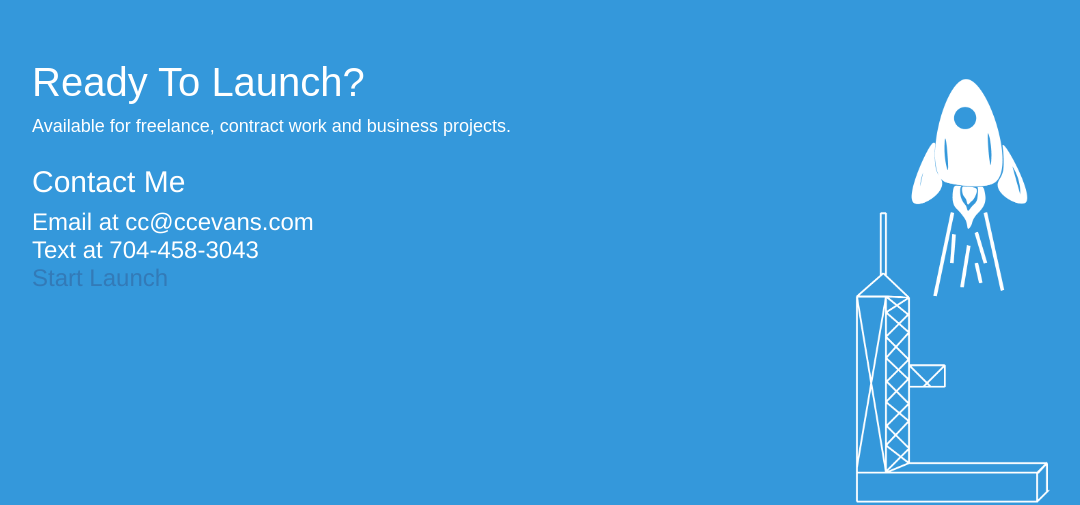
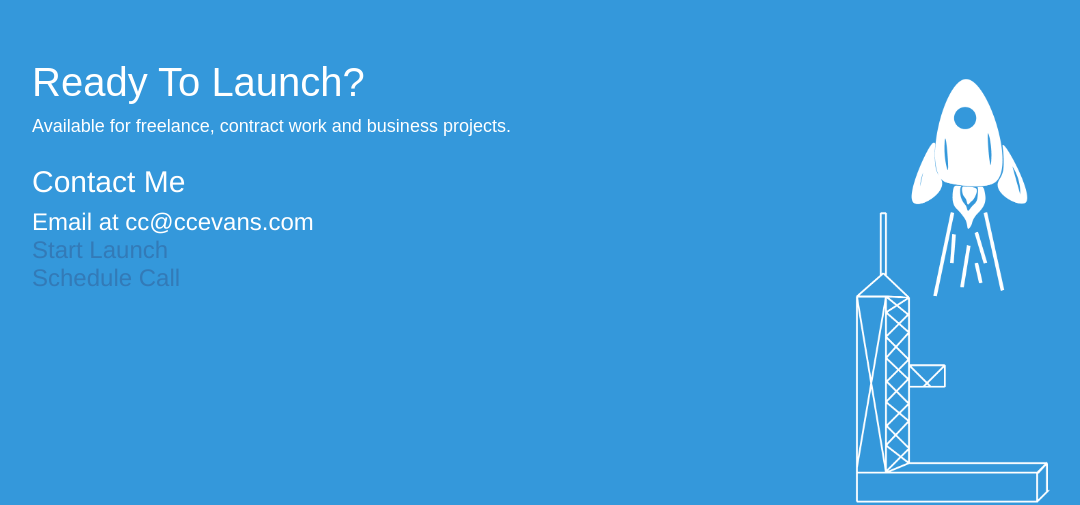
Before and after one commit to ccevans/ccevans, a Rails app: page /pages/webdesign in a window 1280 px wide. Shown: the part 2865-3370 px from the top of the page, without its empty margins (96-1176 px from the left). Run offline with Rails 7, Linux system fonts and the light colour scheme; style sheets or scripts are compiled from the project's sources; some libraries are stand-ins or nearby versions.

Commit message:
update schedule call

```diff
--- a/app/views/pages/webdesign.html.erb
+++ b/app/views/pages/webdesign.html.erb
@@ -220,10 +220,17 @@
         <h2>Contact Me</h2>
         <ul>
           <li>Email at cc@ccevans.com</li>
-          <li>Text at 704-458-3043</li>
+
           <li>
         <a class="typeform-share link" href="https://starttoday.typeform.com/to/qkyqZx" data-mode="2" target="_blank">Start Launch</a>
         <script>(function(){var qs,js,q,s,d=document,gi=d.getElementById,ce=d.createElement,gt=d.getElementsByTagName,id='typef_orm',b='https://s3-eu-west-1.amazonaws.com/share.typeform.com/';if(!gi.call(d,id)){js=ce.call(d,'script');js.id=id;js.src=b+'share.js';q=gt.call(d,'script')[0];q.parentNode.insertBefore(js,q)}})()</script>
+
+
+        </li>
+        <li>
+          <a class="typeform-share link" href="https://starttoday.typeform.com/to/FZpsEl" data-mode="2" target="_blank">Schedule Call</a>
+          <script>(function(){var qs,js,q,s,d=document,gi=d.getElementById,ce=d.createElement,gt=d.getElementsByTagName,id='typef_orm',b='https://s3-eu-west-1.amazonaws.com/share.typeform.com/';if(!gi.call(d,id)){js=ce.call(d,'script');js.id=id;js.src=b+'share.js';q=gt.call(d,'script')[0];q.parentNode.insertBefore(js,q)}})()</script>
+
 
 
         </li>
```
